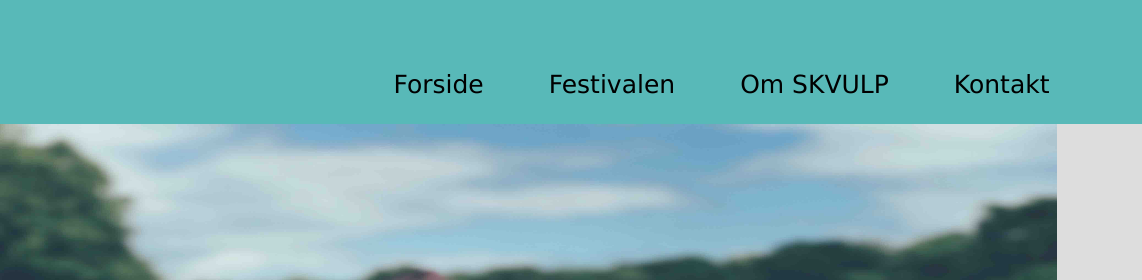
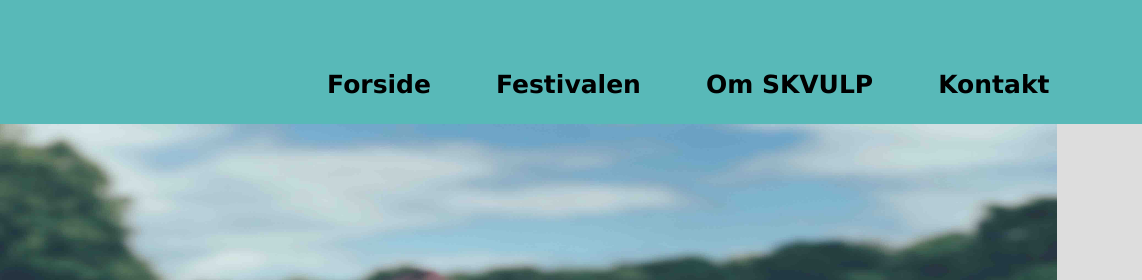
Before and after one commit to DangerNoodle32/SKVULP, a website: page index.html in a window 1280 px wide. Shown: the top 280 px of the page, 138-1280 px from the left. Drawn offline with nearby package versions, Linux system fonts and the light colour scheme.

```diff
--- a/index.html
+++ b/index.html
@@ -52,16 +52,16 @@
             <ul class="navbar-nav ml-auto mt-5 mx-5">
 
                 <li class="nav-item mx-3">
-                    <a href="index.html" class="nav-link text-danger">Forside</a>
+                    <a href="index.html" class="nav-link text-danger font-weight-bold">Forside</a>
                 </li>
                 <li class="nav-item mx-3">
-                    <a href="festivalen.html" class="nav-link text-danger">Festivalen</a>
+                    <a href="festivalen.html" class="nav-link text-danger font-weight-bold">Festivalen</a>
                 </li>
                 <li class="nav-item mx-3">
-                    <a href="OmSKVULP.html" class="nav-link text-danger">Om SKVULP</a>
+                    <a href="OmSKVULP.html" class="nav-link text-danger font-weight-bold">Om SKVULP</a>
                 </li>
                 <li class="nav-item mx-3">
-                    <a href="Kontakt.html" class="nav-link text-danger">Kontakt</a>
+                    <a href="Kontakt.html" class="nav-link text-danger font-weight-bold">Kontakt</a>
 
             </ul>
 
```
